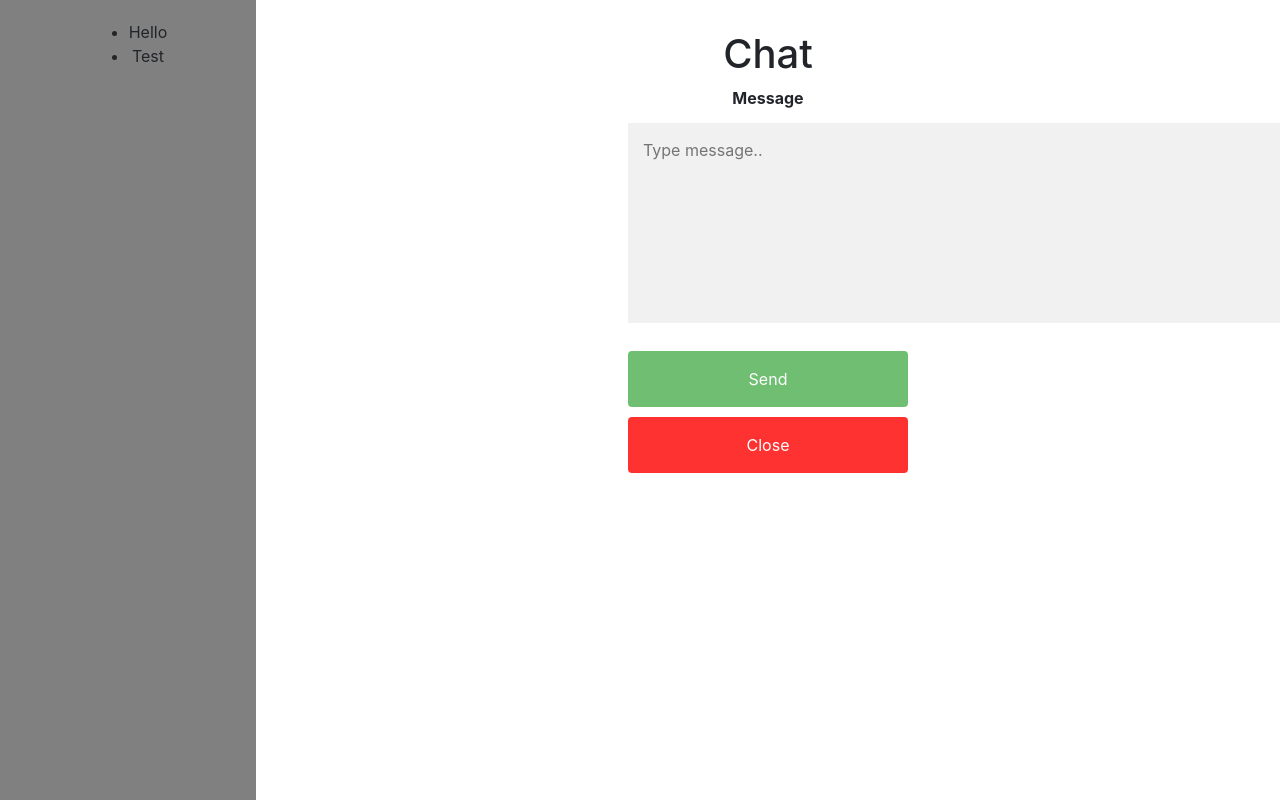
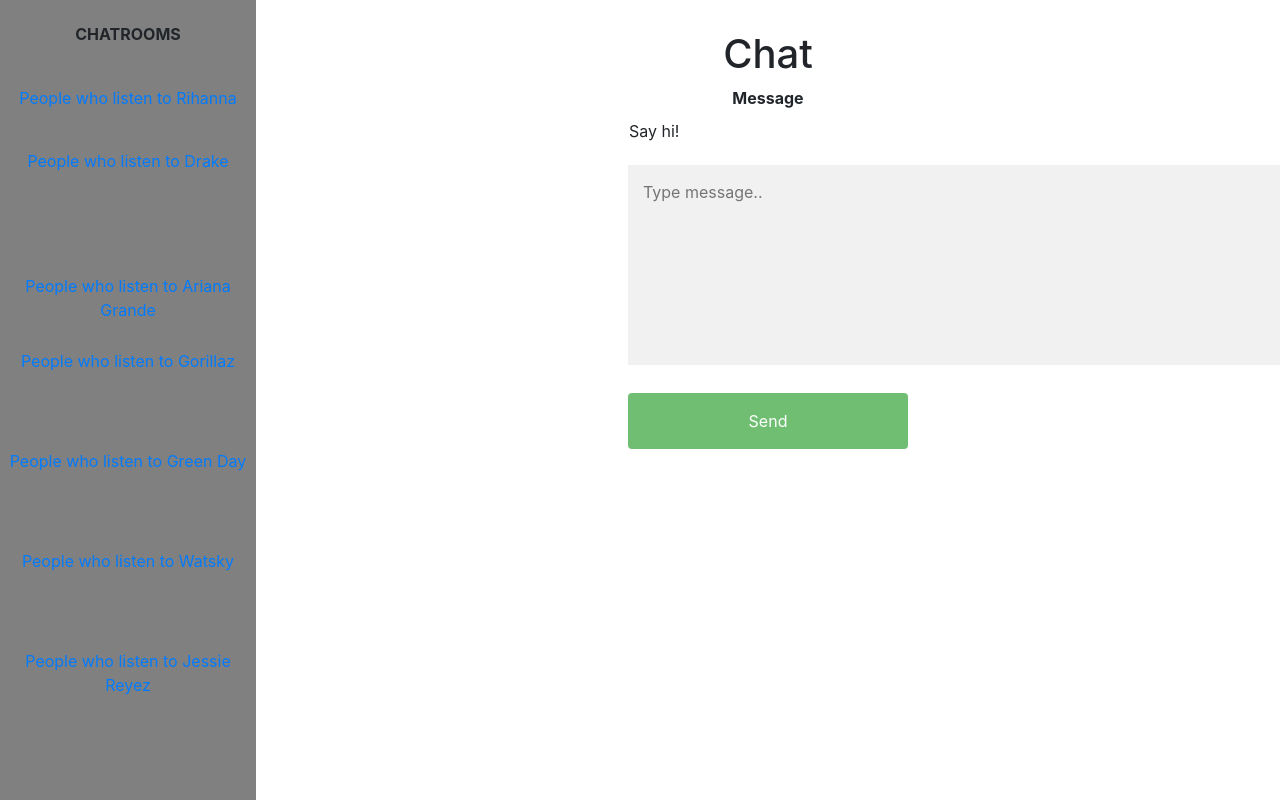
Before and after one commit to DavidNguyen02/Spotifind, an Electron app: page trial1.html in a window 1280 px wide. Drawn offline with nearby package versions, Linux system fonts and the light colour scheme.

Commit message:
Add files via upload

```diff
--- a/trial1.html
+++ b/trial1.html
@@ -7,12 +7,96 @@
 	</head>
 
 	<body>
+		<div class="txt">
 			<div class="split left">
 				<div class="center">
-				<ul>
-					<li>Hello</li>
-					<li>Test</li>
-				</ul>
+					<table style="height:100%">
+				    <table border="1">
+
+
+<tr>
+    <th>CHATROOMS</th>
+  </tr>
+
+  <tr>
+    <td height="100">
+    <a href="https://bing.com">
+    	<div style="height:100;width:100">
+    		People who listen to Rihanna
+    	</div>
+      </a>
+    </td>
+  </tr>
+
+
+  <tr>
+  	 <td height="100">
+    <a href="https://bing.com">
+    	<div style="height:100%;width:100%">
+    		People who listen to Drake
+    	</div>
+      </a>
+    </td>
+  </tr>
+
+
+  <tr>
+   <td height="100">
+    <a href="https://bing.com">
+    	<div style="height:100;width:100">
+    		People who listen to Ariana Grande
+    	</div>
+      </a>
+    </td>
+  </tr>
+
+
+<tr>
+    <td height="100">
+     <a href="https://bing.com">
+    	<div style="height:100%;width:100%">
+    		People who listen to Gorillaz
+    	</div>
+      </a>
+   </td>
+</tr>
+
+
+  <tr>
+   <td height="100">
+    <a href="https://bing.com">
+    	<div style="height:100%;width:100%">
+    		People who listen to Green Day
+    	</div>
+      </a>
+    </td>
+  </tr>
+
+
+  <tr>
+     <td height="100">
+    <a href="https://bing.com">
+    	<div style="height:100%;width:100%">
+    		People who listen to Watsky
+    	</div>
+      </a>
+    </td>
+  </tr>
+
+
+  <tr>
+    <td height="100">
+    <a href="https://bing.com">
+    	<div style="height:100%;width:100%">
+    		People who listen to Jessie Reyez
+    	</div>
+      </a>
+    </td>
+  </tr>
+
+
+</table>
+
 				</div>
 			</div>
 			<div class="split right">
@@ -22,11 +106,16 @@
 						<h1>Chat</h1>
 
 						<label for="msg"><b>Message</b></label>
-					<textarea placeholder="Type message.." name="msg" required></textarea>
+						<table id="table">
+							<tr>
+								<td><p>Say hi!</p></td>
+							</tr>
+						</table>
+						<textarea placeholder="Type message.." name="msg" id="message" required></textarea>
 
-					<button type="submit" class="btn">Send</button>
-					<button type="button" class="btn cancel" onclick="closeForm()">Close</button>
+						<button type="button" class="btn" onclick="addRow()">Send</button>
 					</form>
+				</div>
 			</div>
 		</div>
 			<script src="https://code.jquery.com/jquery-3.3.1.slim.min.js" integrity="sha384-q8i/X+965DzO0rT7abK41JStQIAqVgRVzpbzo5smXKp4YfRvH+8abtTE1Pi6jizo" crossorigin="anonymous"></script>
```
Lines whose indentation alone changed are shown as unchanged.
